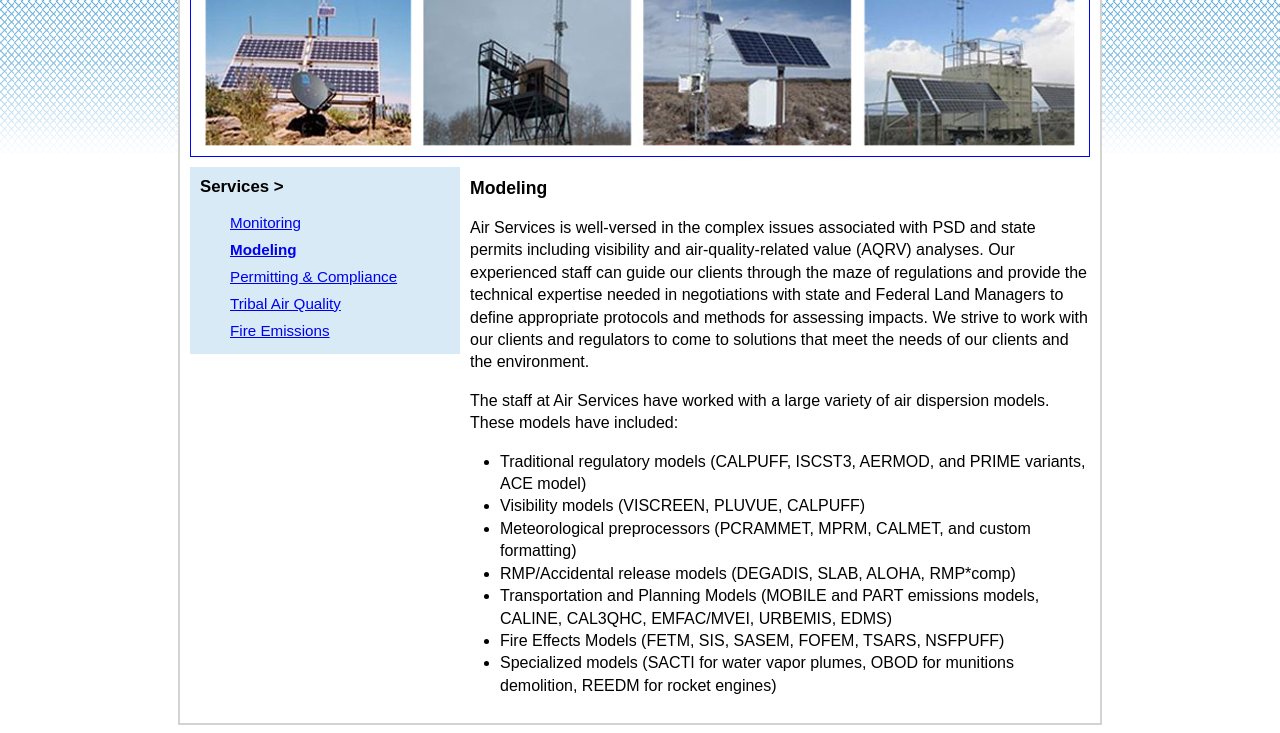
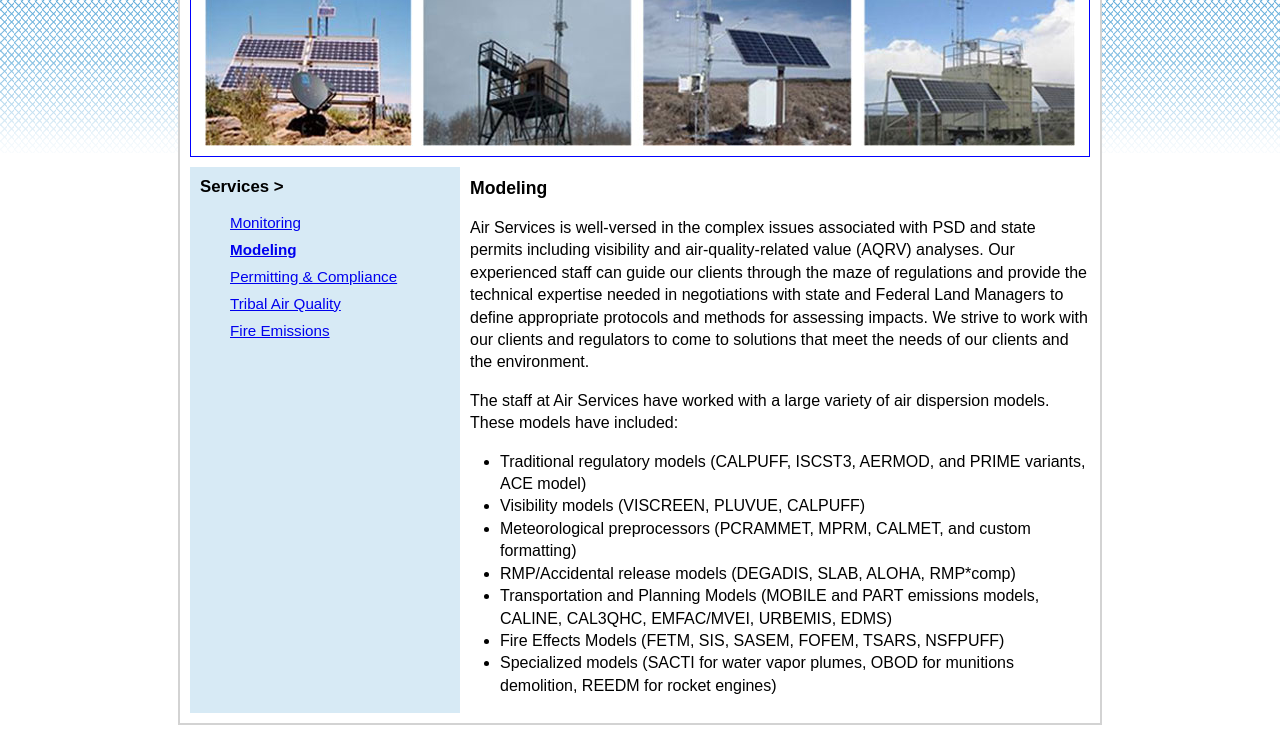
Before and after one commit to Salmanius/salmanius.github.io, a plain HTML site: page ignore/exercises/Ex4/index.html in a window 1280 px wide. Shown: the part 142-875 px from the top of the page. Drawn offline with Linux system fonts and the light colour scheme; a web font is replaced by a local one.

Commit message:
Ex 4 complete

```diff
--- a/ignore/exercises/Ex4/main.css
+++ b/ignore/exercises/Ex4/main.css
@@ -57,13 +57,15 @@ body {
 
 #content {
 	margin-top: 6px;
-	overflow: auto;
+	overflow: hidden;
 }
 
 #services {
 	float: left;
 	width: 30%;
 	background-color: #D7EAF5;
+	padding-bottom: 99999px;
+	margin-bottom: -99999px;
 }
 
 #services h3 {
```
